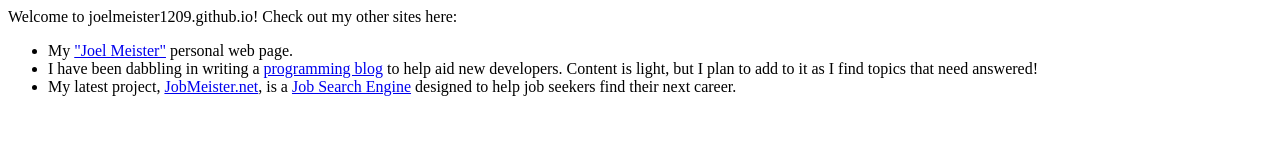
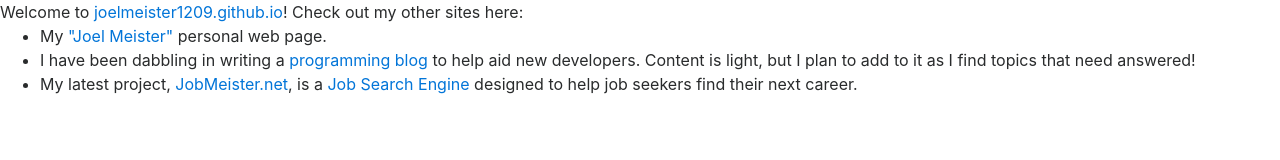
Before and after one commit to joelmeister/joelmeister1209.github.io, a plain HTML site: page index.html in a window 1280 px wide. Drawn offline with nearby package versions, Linux system fonts and the light colour scheme.

Commit message:
Add bootstrap to look pretty

```diff
--- a/index.html
+++ b/index.html
@@ -1,8 +1,9 @@
 <html>
     <head>
+        <link rel="stylesheet" href="https://maxcdn.bootstrapcdn.com/bootstrap/4.0.0-beta.3/css/bootstrap.min.css" integrity="sha384-Zug+QiDoJOrZ5t4lssLdxGhVrurbmBWopoEl+M6BdEfwnCJZtKxi1KgxUyJq13dy" crossorigin="anonymous">
     </head>
     <body>
-        Welcome to joelmeister1209.github.io! Check out my other sites here:
+        Welcome to <a href="https://joelmeister1209.github.io">joelmeister1209.github.io</a>! Check out my other sites here:
 
         <ul>
             <li>My <a href="http://joelmeister.net">"Joel Meister"</a> personal web page.</li>
```
